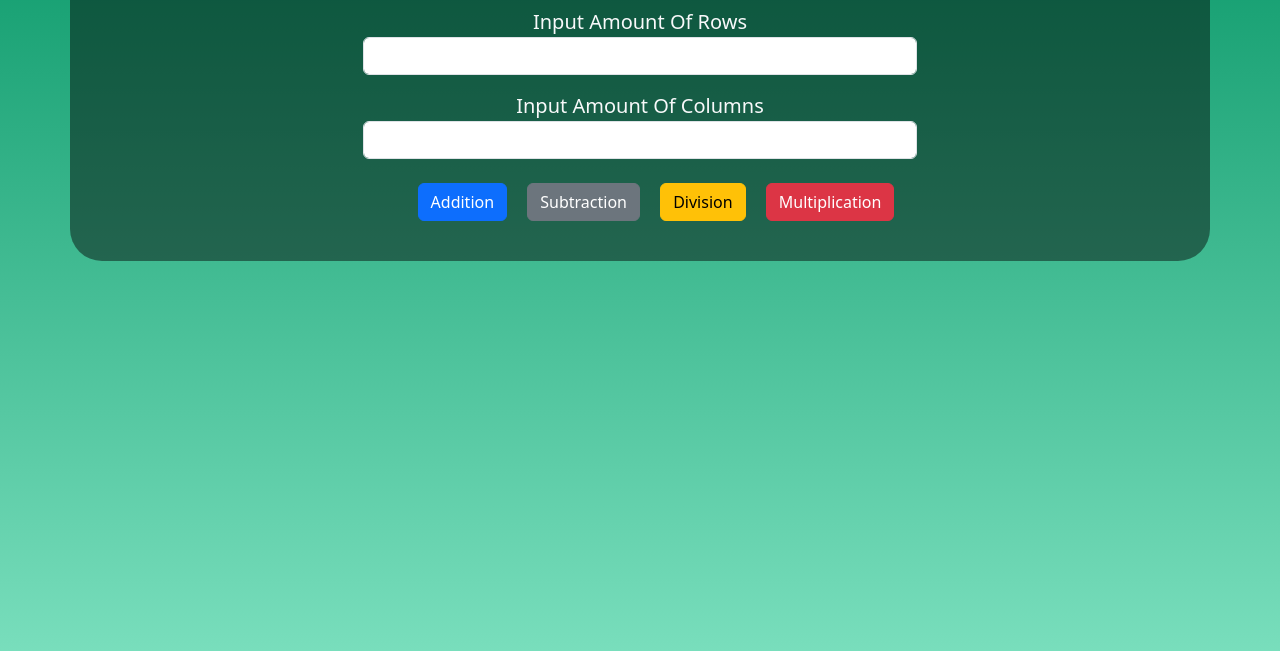
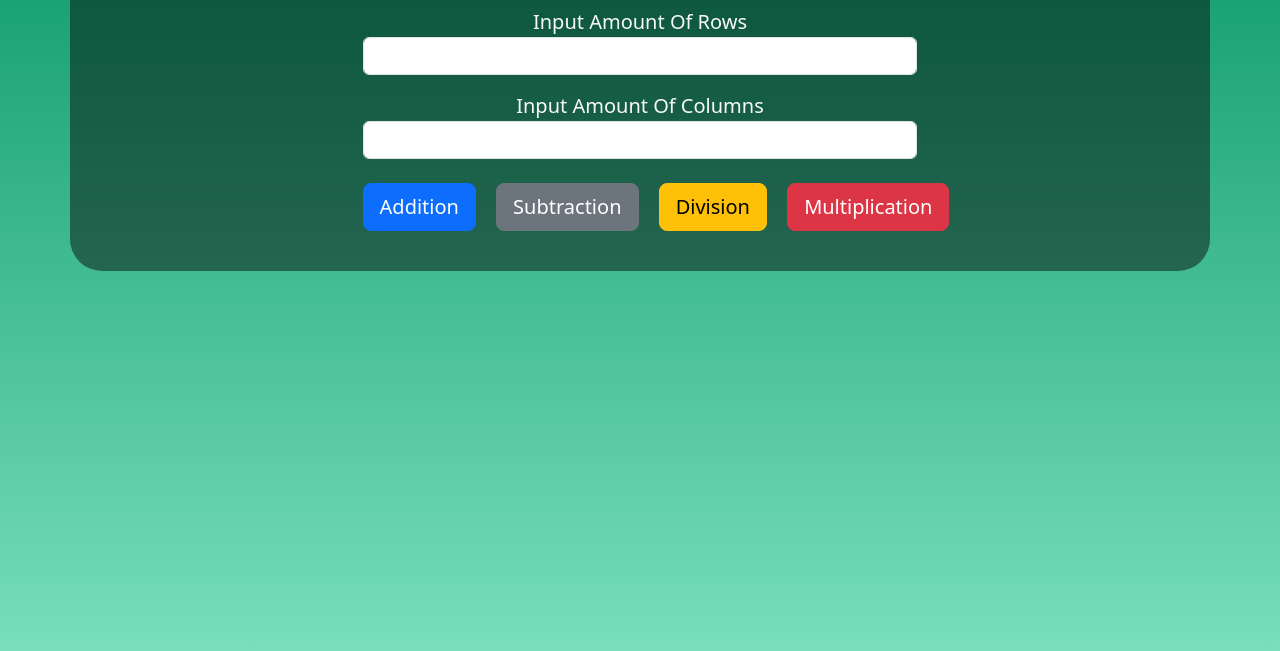
Before and after one commit to samuelsseyi/evaluation-table, a plain HTML site: page index.html in a window 1280 px wide. Shown: the part 153-804 px from the top of the page. Drawn offline with nearby package versions, Linux system fonts and the light colour scheme.

Commit message:
Increase Button Sizes

```diff
--- a/index.html
+++ b/index.html
@@ -23,10 +23,10 @@
         </div>
 
         <div class="m-3">
-          <button class="btn btn-primary m-2" onclick="addition()">Addition</button>
-          <button class="btn btn-secondary m-2"  onclick="subtraction()">Subtraction</button>
-          <button class="btn btn-warning m-2" onclick="division()">Division</button>
-          <button class="btn btn-danger m-2" onclick="multiplication()">Multiplication</button>
+          <button class="btn btn-lg btn-primary m-2" onclick="addition()">Addition</button>
+          <button class="btn btn-lg btn-secondary m-2"  onclick="subtraction()">Subtraction</button>
+          <button class="btn btn-lg btn-warning m-2" onclick="division()">Division</button>
+          <button class="btn btn-lg btn-danger m-2" onclick="multiplication()">Multiplication</button>
         </div>
     </div>
   </div>
```
